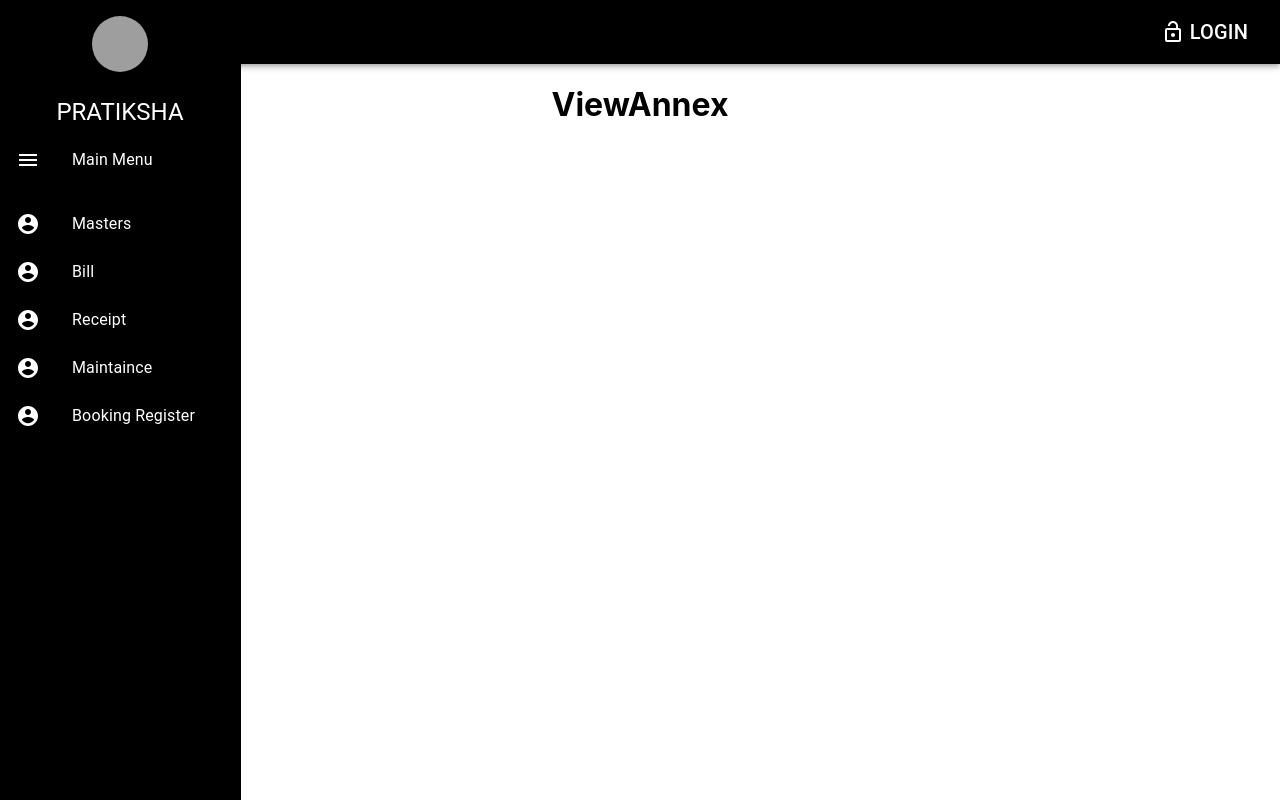
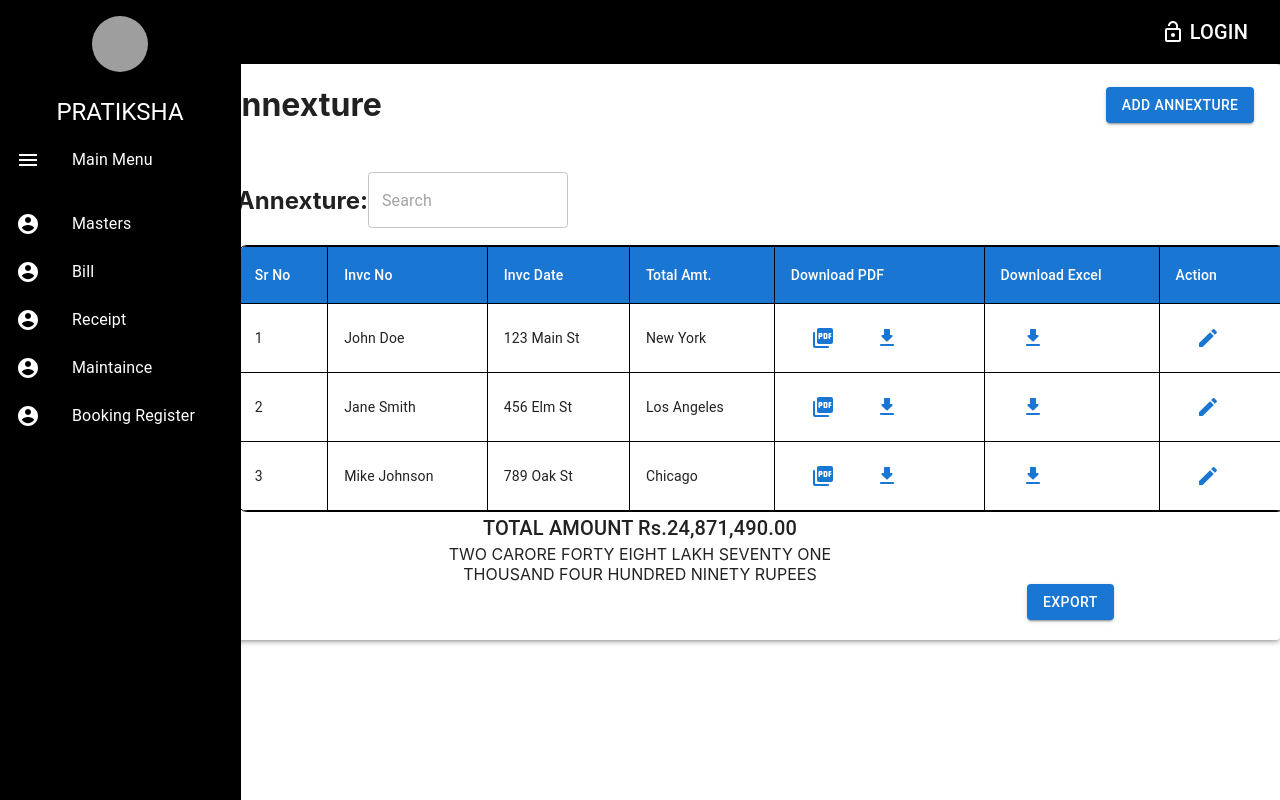
Before and after one commit to Jayeshwadkar/Pratiksha-, a React (Create React App) app in the folder Pratiksha/client/: page /viewann in a window 1280 px wide. Built offline with nearby package versions, Linux system fonts and the light colour scheme; grey boxes are pictures that could not be loaded.

Commit message:
Update ViewAnnex.js

```diff
--- a/Pratiksha/client/src/Pages/Bill/ViewAnnex.js
+++ b/Pratiksha/client/src/Pages/Bill/ViewAnnex.js
@@ -1,13 +1,88 @@
-import React from 'react'
+import React from 'react';
+import { Table, TableBody, TableCell, TableContainer, TableHead, TableRow, TextField } from '@mui/material';
+import Button from '@mui/material/Button';
+import Typography from '@mui/material/Typography';
+import DownloadRoundedIcon from '@mui/icons-material/DownloadRounded';
+import PictureAsPdfRoundedIcon from '@mui/icons-material/PictureAsPdfRounded';
+import EditRoundedIcon from '@mui/icons-material/EditRounded';
+import Paper from '@mui/material/Paper';
+import Box from '@mui/material/Box';
 
-const ViewAnnex = () => {
+const Annexture = () => {
+  const annextures = [
+    { id: 1, InvcNo: "John Doe", InvcDate: "123 Main St", TotalAmt: "New York", DownloadPDF: "555-1234" },
+    { id: 2, InvcNo: "Jane Smith", InvcDate: "456 Elm St", TotalAmt: "Los Angeles", DownloadPDF: "555-5678" },
+    { id: 3, InvcNo: "Mike Johnson", InvcDate: "789 Oak St", TotalAmt: "Chicago", DownloadPDF: "555-9012" },
+    // Add more annexture data as needed
+  ];
+
   return (
-    <div>
+    <>
+    <Paper elevation={3}>
+      <div style={{ display: "flex", justifyContent: "space-between", alignItems: "center", marginRight: '2%', marginLeft: '17%' }}>
+        <h1>Annexture</h1>
+        <Button variant="contained" size="medium">Add annexture</Button>
+      </div>
 
-      <h1>ViewAnnex</h1>
+      <div style={{ display: "flex", justifyContent: "center", alignItems: "center" }}>
+        <div style={{  padding: "20px", borderRadius: "10px" }}>
 
-    </div>
-  )
-}
+          <div style={{ display: "flex", alignItems: "center", marginBottom: "10px" }}>
 
-export default ViewAnnex
+
+
+            <h2>Annexture:</h2>
+            <TextField type="text" placeholder="Search" variant="outlined" style={{ width: "200px", marginRight: "10px" }} />
+          </div>
+          <TableContainer style={{ border: "1px solid #000000", borderRadius: "10px", width: "130%" }}>
+            <Table>
+              <TableHead>
+                <TableRow>
+                  <TableCell style={{ border: "1px solid #000000", backgroundColor: '#1976d2',color:'white' }}>Sr No</TableCell>
+                  <TableCell style={{ border: "1px solid #000000", backgroundColor: '#1976d2',color:'white' }}>Invc No</TableCell>
+                  <TableCell style={{ border: "1px solid #000000", backgroundColor: '#1976d2',color:'white' }}>Invc Date</TableCell>
+                  <TableCell style={{ border: "1px solid #000000", backgroundColor: '#1976d2',color:'white' }}>Total Amt.</TableCell>
+                  <TableCell style={{ border: "1px solid #000000", backgroundColor: '#1976d2',color:'white' }}>Download PDF</TableCell>
+                  <TableCell style={{ border: "1px solid #000000", backgroundColor: '#1976d2',color:'white' }}>Download Excel</TableCell>
+                  <TableCell style={{ border: "1px solid #000000", backgroundColor: '#1976d2',color:'white' }}>Action</TableCell>
+                </TableRow>
+              </TableHead>
+              <TableBody>
+                {annextures.map((annexture, index) => (
+                  <TableRow key={annexture.id}>
+                    <TableCell style={{ border: "1px solid #000000" }}>{index + 1}</TableCell>
+                    <TableCell style={{ border: "1px solid #000000" }}>{annexture.InvcNo}</TableCell>
+                    <TableCell style={{ border: "1px solid #000000" }}>{annexture.InvcDate}</TableCell>
+                    <TableCell style={{ border: "1px solid #000000" }}>{annexture.TotalAmt}</TableCell>
+                    <TableCell style={{ border: "1px solid #000000" }}>
+                    <Button><PictureAsPdfRoundedIcon/></Button>
+                    <Button><DownloadRoundedIcon/></Button>
+                    </TableCell>
+                    <TableCell style={{ border: "1px solid #000000" }}>
+                      {/* Action buttons */}
+                       <Button><DownloadRoundedIcon/></Button>
+                    </TableCell>
+                    <TableCell style={{ border: "1px solid #000000" }}>
+                    <Button ><EditRoundedIcon/></Button>
+                    </TableCell>
+
+                  </TableRow>
+                ))}
+              </TableBody>
+            </Table>
+          </TableContainer>
+
+          <Typography variant='h6'>
+          TOTAL AMOUNT Rs.24,871,490.00
+          </Typography>
+          TWO CARORE FORTY EIGHT LAKH SEVENTY ONE <br />
+          THOUSAND FOUR HUNDRED NINETY RUPEES
+          <Button variant='contained' sx={{ marginLeft:'98%'}}>Export</Button>
+        </div>
+      </div>
+      </Paper>
+    </>
+  );
+};
+
+export default Annexture;
```
